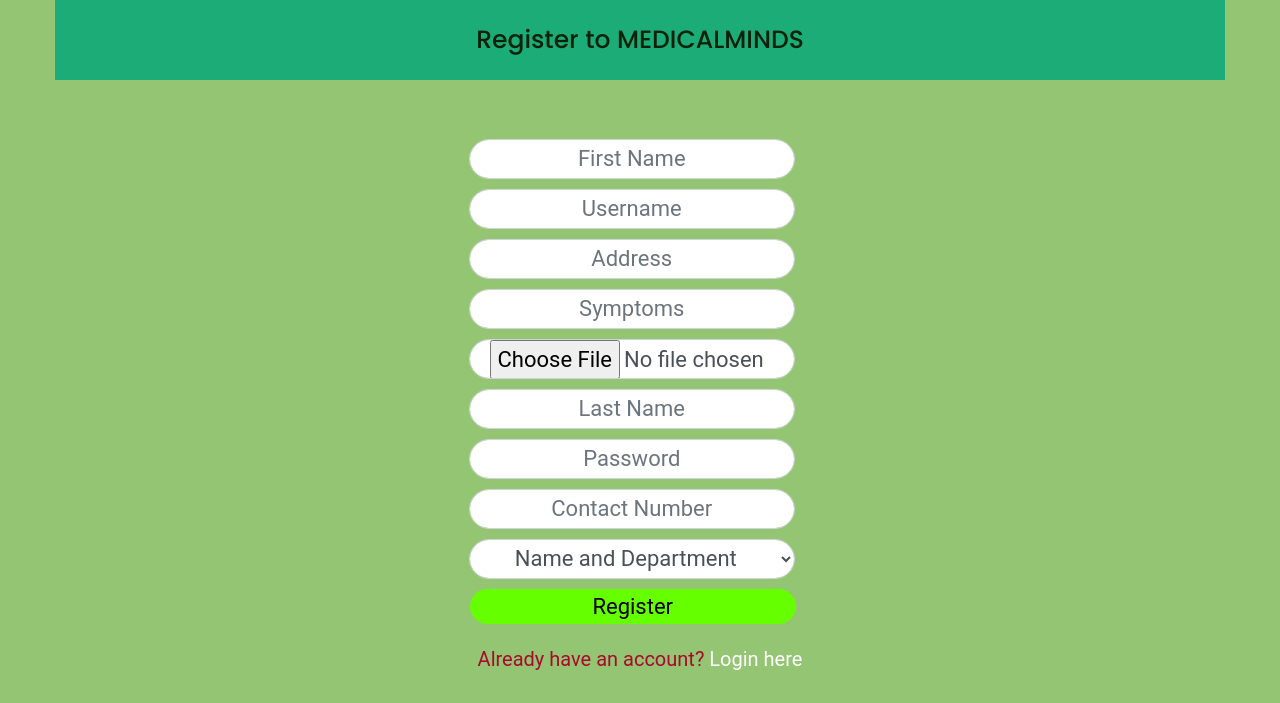
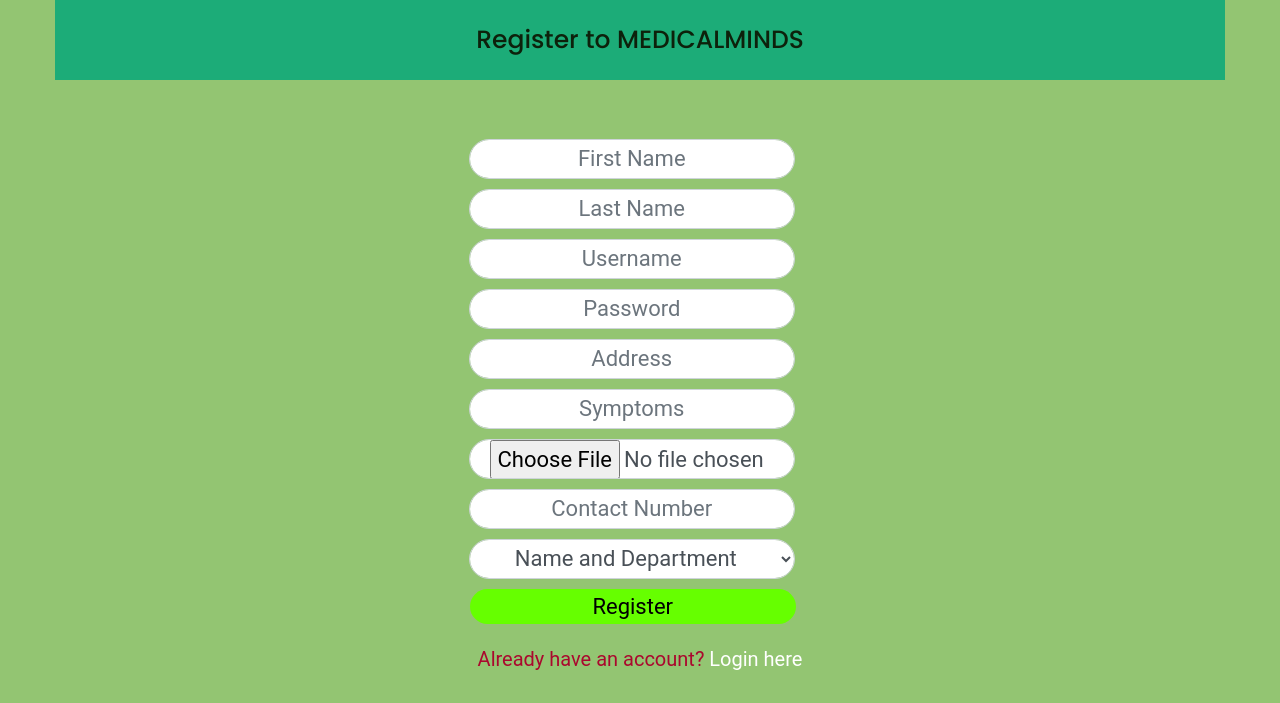
Before and after one commit to ShaanAgarwal/Healthcare-Advisory, a Django app: page /patientsignup in a window 1280 px wide. Shown: the part 100-803 px from the top of the page. Run offline with Django 3.2, Linux system fonts and the light colour scheme; data comes from the database, SQL or seed files in the repository; parts of the project's set-up code (start-up, migrations or seed data) failed here and were passed over; some libraries are stand-ins or nearby versions.

Commit message:
fifth commit

```diff
--- a/templates/hospital/patientsignup.html
+++ b/templates/hospital/patientsignup.html
@@ -154,7 +154,13 @@
 									{% render_field userForm.first_name class="form-control" placeholder="First Name" %}
 								</div>
 								<div class="form-group">
+									{% render_field userForm.last_name class="form-control" placeholder="Last Name" %}
+								</div>
+								<div class="form-group">
 									{% render_field userForm.username class="form-control" placeholder="Username" %}
+								</div>
+								<div class="form-group">
+									{% render_field userForm.password class="form-control" placeholder="Password" %}
 								</div>
 								<div class="form-group">
 									{% render_field patientForm.address class="form-control" placeholder="Address" %}
@@ -164,14 +170,6 @@
 								</div>
 								<div class="form-group">
 									{% render_field patientForm.profile_pic required="required" class="form-control file" placeholder="Profile Picture" %}
-								</div>
-							</div>
-							<div class="col-md-6">
-								<div class="form-group">
-									{% render_field userForm.last_name class="form-control" placeholder="Last Name" %}
-								</div>
-								<div class="form-group">
-									{% render_field userForm.password class="form-control" placeholder="Password" %}
 								</div>
 								<div class="form-group">
 									{% render_field patientForm.mobile class="form-control" pattern="[6789][0-9]{9}" placeholder="Contact Number" %}
```
